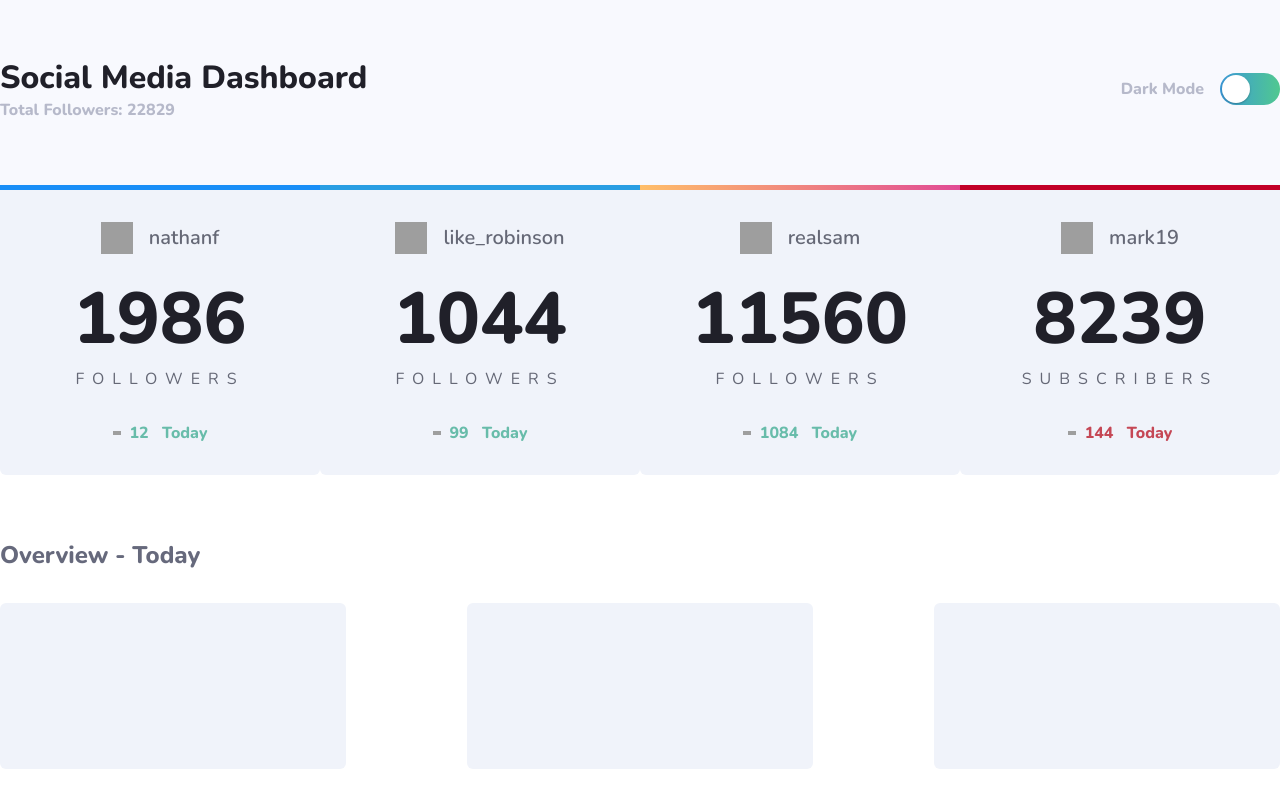
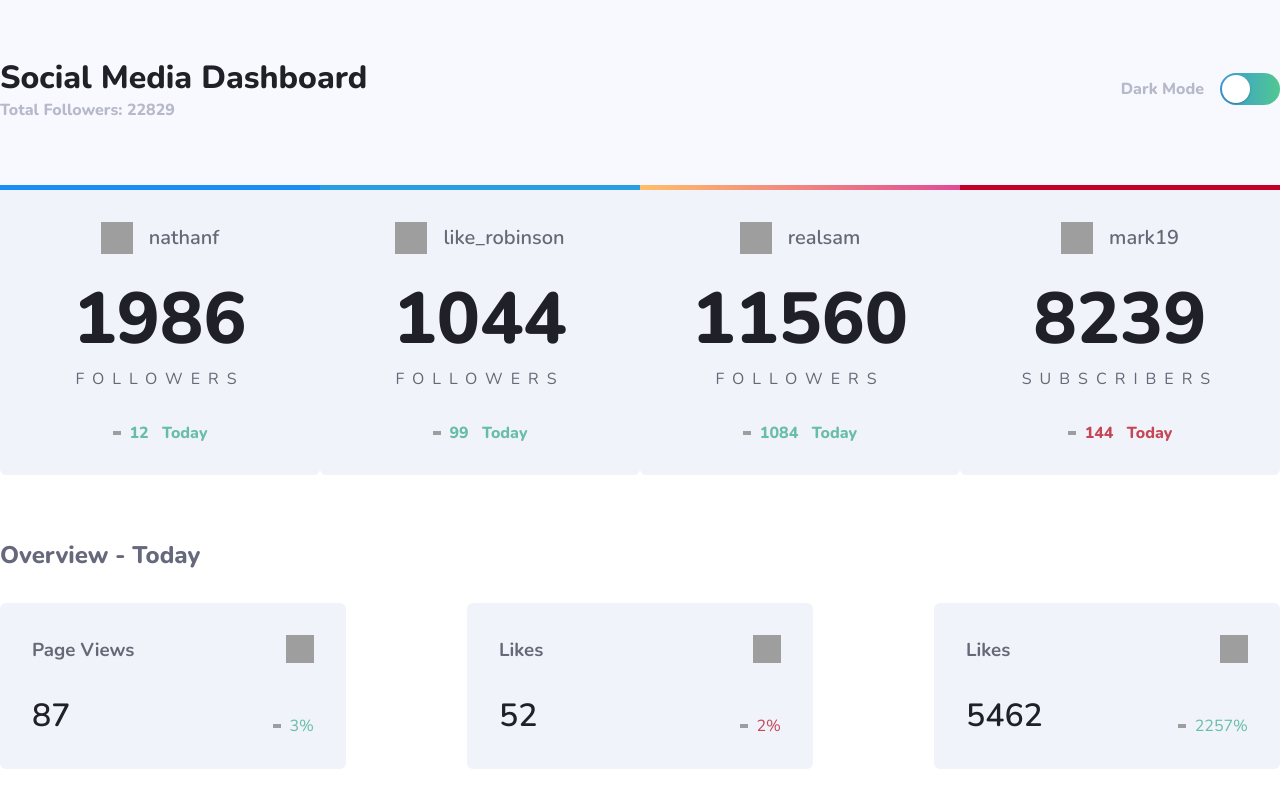
Before and after one commit to hosamelshazly92/social-media-dashboard-theme-switcher, a React (Create React App) app: page / in a window 1280 px wide. Shown: the top 800 px of the page. Built offline with nearby package versions, Linux system fonts and the light colour scheme; grey boxes are pictures that could not be loaded.

Commit message:
create Label component

```diff
--- a/src/App.js
+++ b/src/App.js
@@ -69,6 +69,7 @@ function App() {
       icon: "https://res.cloudinary.com/ux-ui-designer/image/upload/v1631905009/Assets/icon-facebook_x09bqx.svg",
       numbers: 87,
       stats: 3,
+      trend: true,
     },
     {
       id: uuid(),
@@ -76,6 +77,7 @@ function App() {
       icon: "https://res.cloudinary.com/ux-ui-designer/image/upload/v1631905009/Assets/icon-facebook_x09bqx.svg",
       numbers: 52,
       stats: 2,
+      trend: false,
     },
     {
       id: uuid(),
@@ -83,6 +85,7 @@ function App() {
       icon: "https://res.cloudinary.com/ux-ui-designer/image/upload/v1631905009/Assets/icon-instagram_ruofi3.svg",
       numbers: 5462,
       stats: 2257,
+      trend: true,
     },
     {
       id: uuid(),
@@ -90,6 +93,7 @@ function App() {
       icon: "https://res.cloudinary.com/ux-ui-designer/image/upload/v1631905009/Assets/icon-instagram_ruofi3.svg",
       numbers: 25123,
       stats: 137,
+      trend: true,
     },
     {
       id: uuid(),
@@ -97,6 +101,7 @@ function App() {
       icon: "https://res.cloudinary.com/ux-ui-designer/image/upload/v1631905009/Assets/icon-twitter_xaf0jr.svg",
       numbers: 117,
       stats: 303,
+      trend: true,
     },
     {
       id: uuid(),
@@ -104,6 +109,7 @@ function App() {
       icon: "https://res.cloudinary.com/ux-ui-designer/image/upload/v1631905009/Assets/icon-twitter_xaf0jr.svg",
       numbers: 507,
       stats: 553,
+      trend: true,
     },
     {
       id: uuid(),
@@ -111,6 +117,7 @@ function App() {
       icon: "https://res.cloudinary.com/ux-ui-designer/image/upload/v1631905009/Assets/icon-youtube_j93d63.svg",
       numbers: 92,
       stats: 19,
+      trend: false,
     },
     {
       id: uuid(),
@@ -118,6 +125,7 @@ function App() {
       icon: "https://res.cloudinary.com/ux-ui-designer/image/upload/v1631905009/Assets/icon-youtube_j93d63.svg",
       numbers: 1407,
       stats: 12,
+      trend: false,
     },
   ];
 
--- a/src/components/Label/Label.js
+++ b/src/components/Label/Label.js
@@ -1,7 +1,40 @@
-import { container } from "./Label.module.css";
+import {
+  container,
+  top,
+  bottom,
+  title,
+  icon,
+  number,
+  trend,
+  arrow,
+  red,
+  green,
+} from "./Label.module.css";
 
 const Label = ({ data }) => {
-  return <div className={container}></div>;
+  return (
+    <div className={container}>
+      <div className={top}>
+        <h3 className={title}>{data.title}</h3>
+        <img className={icon} src={data.icon} alt={`${data.title} icon`} />
+      </div>
+      <div className={bottom}>
+        <p className={number}>{data.numbers}</p>
+        <div className={trend}>
+          <img
+            className={arrow}
+            src={
+              data.trend
+                ? "https://res.cloudinary.com/ux-ui-designer/image/upload/v1631917861/Assets/icon-up_tgyqml.svg"
+                : "https://res.cloudinary.com/ux-ui-designer/image/upload/v1631917861/Assets/icon-down_uudd5z.svg"
+            }
+            alt="trend"
+          />
+          <p className={data.trend ? green : red}>&nbsp;&nbsp;{data.stats}%</p>
+        </div>
+      </div>
+    </div>
+  );
 };
 
 export default Label;
--- a/src/components/Label/Label.module.css
+++ b/src/components/Label/Label.module.css
@@ -6,8 +6,51 @@
   transition: all 0.4s ease-in-out;
   cursor: pointer;
   margin-bottom: 32px;
+  padding: 32px;
+  display: flex;
+  flex-direction: column;
+  justify-content: space-between;
 }
 
 .container:hover {
   background-color: #e1e3f0;
 }
+
+.top,
+.bottom {
+  display: flex;
+  justify-content: space-between;
+  align-items: flex-end;
+}
+
+.icon {
+  width: 28px;
+  height: 28px;
+}
+
+.title {
+  color: #656876;
+}
+
+.number {
+  font-size: 32px;
+  font-weight: 600;
+}
+
+.trend {
+  display: flex;
+  align-items: center;
+}
+
+.green {
+  color: #68bcaa;
+}
+
+.red {
+  color: #c54755;
+}
+
+.arrow {
+  width: 8px;
+  height: 4px;
+}
```
